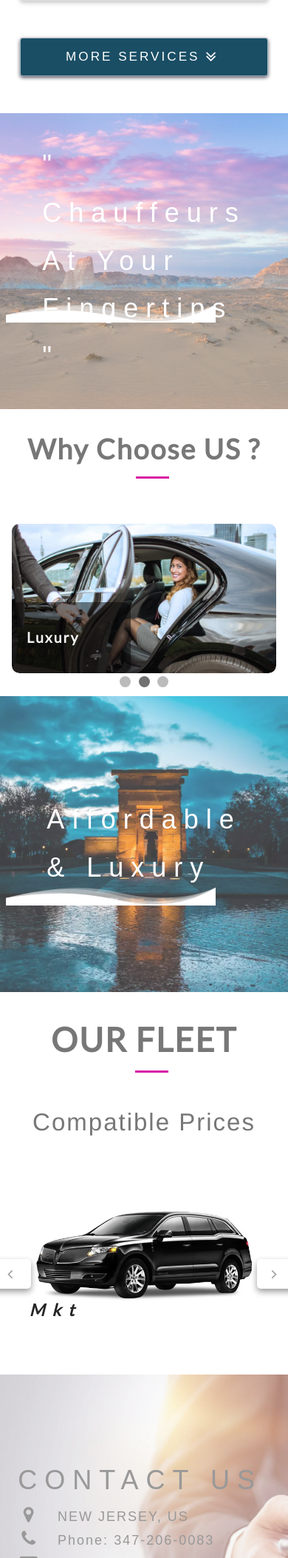
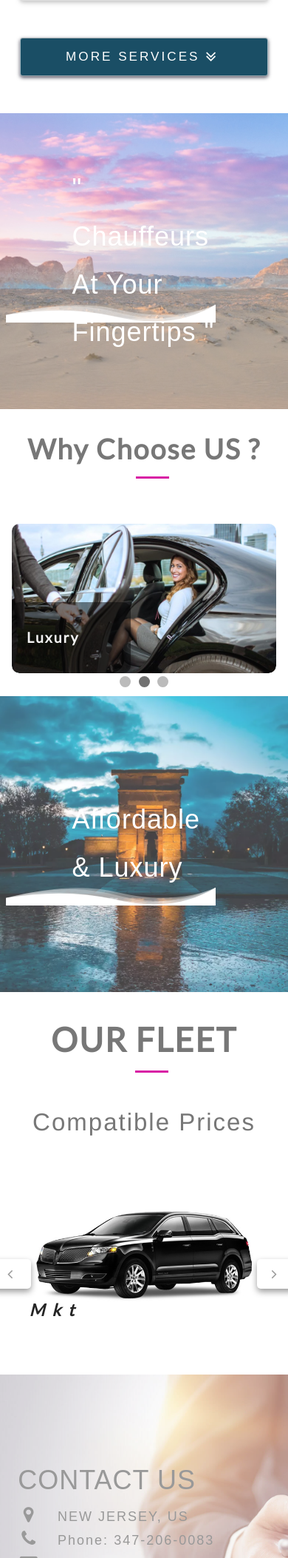
Before and after one commit to hossam1981/turbo, a PHP site: page / in a window 390 px wide; the page is wider, and only the part inside the window is pictured. Shown: the part 2143-4249 px from the top of that part at 74% size. Run offline with PHP 8.4, Linux system fonts and the light colour scheme; some libraries are stand-ins or nearby versions.

Commit message:
.w3-wide {letter-spacing: 6px;}

```diff
--- a/style/main.css
+++ b/style/main.css
@@ -55,7 +55,7 @@ h1 {
     min-height: 400px;
 }
 
-.w3-wide {letter-spacing: 10px;}
+.w3-wide {letter-spacing: 6px;}
 .w3-hover-opacity {cursor: pointer;}
 
 /* Turn off parallax scrolling for tablets and phones */
@@ -105,6 +105,9 @@ h1 {
         top: 350px;
         margin: 28px;
     }
+
+    .w3-wide {letter-spacing: 1px;}
+
     }
 
 /* --------------------------- */
```
